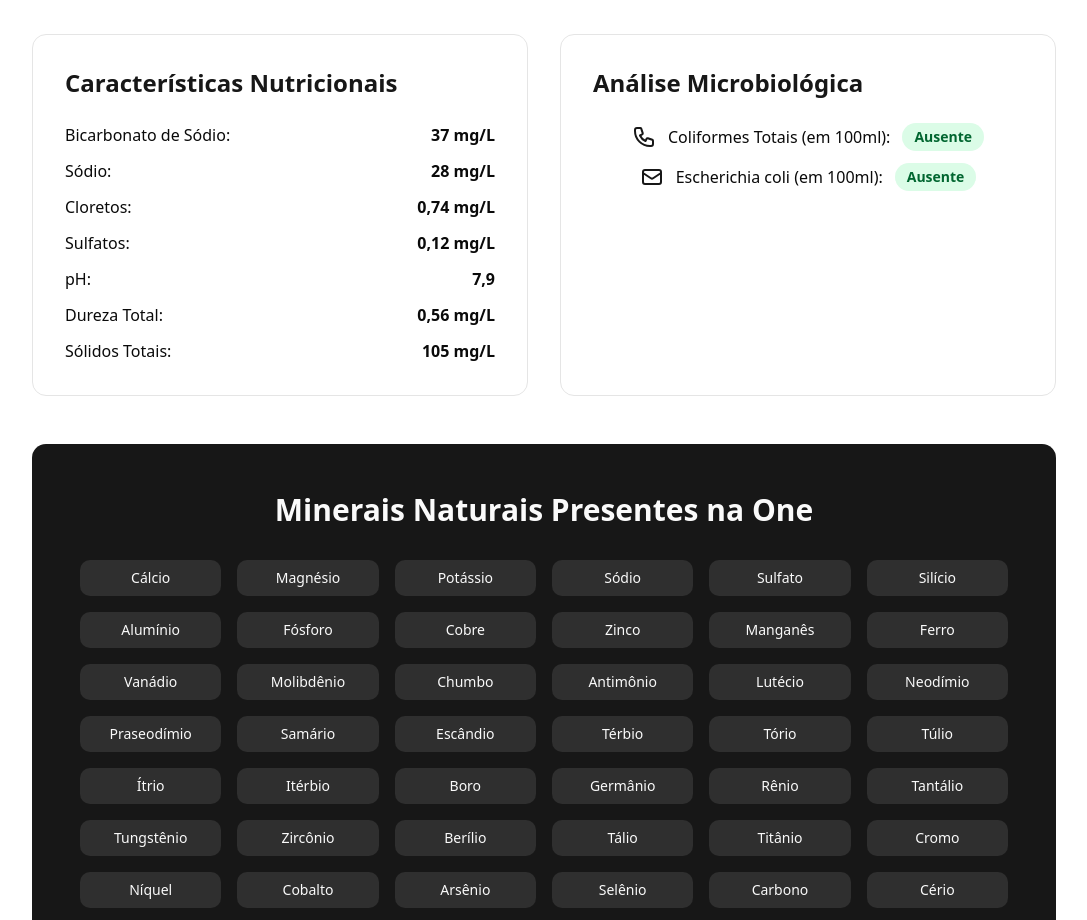
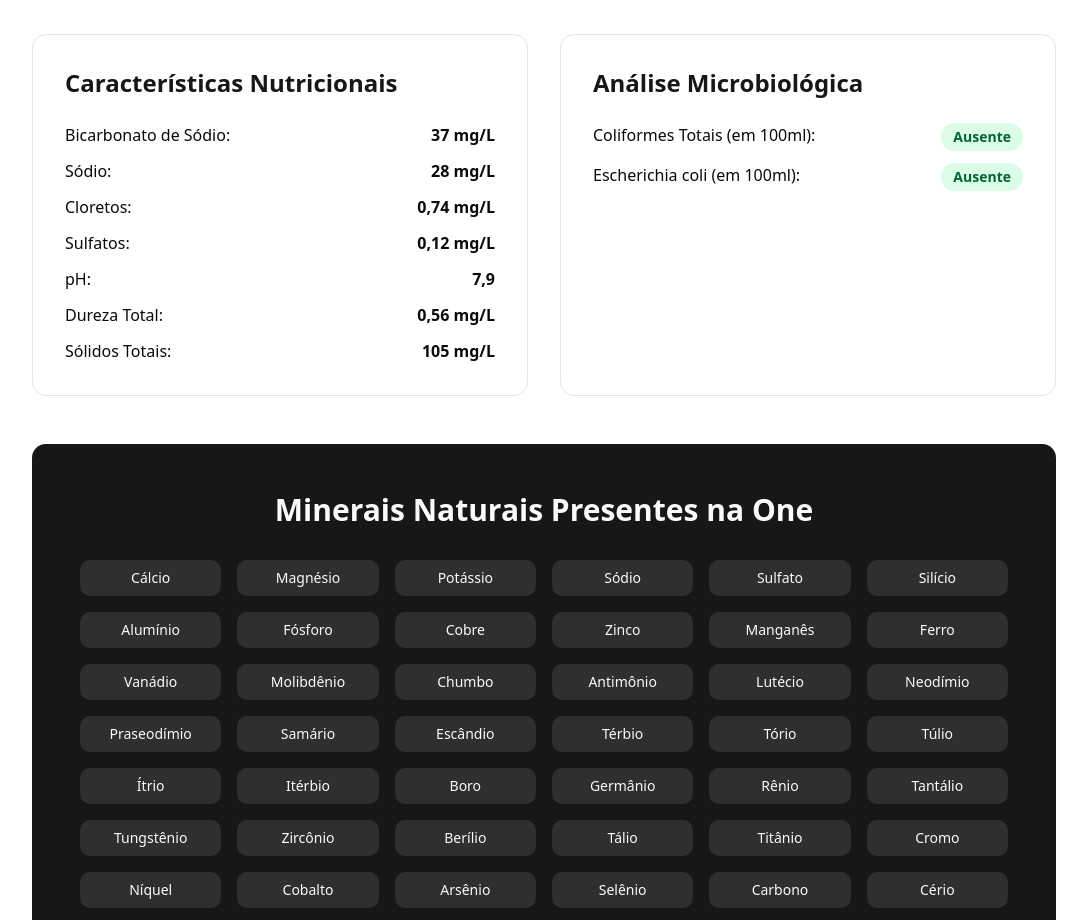
Before and after one commit to perkup-devs/onewater.landing, a Next.js app: page / in a window 1280 px wide. Shown: the part 4900-5820 px from the top of the page, without its empty margins (96-1183 px from the left). Built offline with nearby package versions, Linux system fonts and the light colour scheme.

Commit message:
fix: fix incorrect icons

```diff
--- a/app/page.jsx
+++ b/app/page.jsx
@@ -542,29 +542,13 @@ export default function AquamarePage() {
               >
                 <h3 className="text-2xl font-bold mb-6 text-primary">Análise Microbiológica</h3>
                 <ul className="space-y-3">
-                  <li className="flex items-center justify-center gap-3 hover:translate-x-2 transition-transform duration-300">
-                    <svg className="w-6 h-6 text-primary" fill="none" stroke="currentColor" viewBox="0 0 24 24">
-                      <path
-                        strokeLinecap="round"
-                        strokeLinejoin="round"
-                        strokeWidth={2}
-                        d="M3 5a2 2 0 012-2h3.28a1 1 0 01.948.684l1.498 4.493a1 1 0 01-.502 1.21l-2.257 1.13a11.042 11.042 0 005.516 5.516l1.13-2.257a1 1 0 011.21-.502l4.493 1.498a1 1 0 01.684.949V19a2 2 0 01-2 2h-1C9.716 21 3 14.284 3 6V5z"
-                      />
-                    </svg>
+                  <li className="flex justify-between hover:translate-x-2 transition-transform duration-300">
                     <span>Coliformes Totais (em 100ml):</span>
                     <span className="px-3 py-1 bg-green-100 text-green-800 rounded-full text-sm font-semibold">
                       Ausente
                     </span>
                   </li>
-                  <li className="flex items-center justify-center gap-3 hover:translate-x-2 transition-transform duration-300">
-                    <svg className="w-6 h-6 text-primary" fill="none" stroke="currentColor" viewBox="0 0 24 24">
-                      <path
-                        strokeLinecap="round"
-                        strokeLinejoin="round"
-                        strokeWidth={2}
-                        d="M3 8l7.89 5.26a2 2 0 002.22 0L21 8M5 19h14a2 2 0 002-2V7a2 2 0 00-2-2H5a2 2 0 00-2 2v10a2 2 0 002 2z"
-                      />
-                    </svg>
+                  <li className="flex justify-between hover:translate-x-2 transition-transform duration-300">
                     <span>Escherichia coli (em 100ml):</span>
                     <span className="px-3 py-1 bg-green-100 text-green-800 rounded-full text-sm font-semibold">
                       Ausente
```
